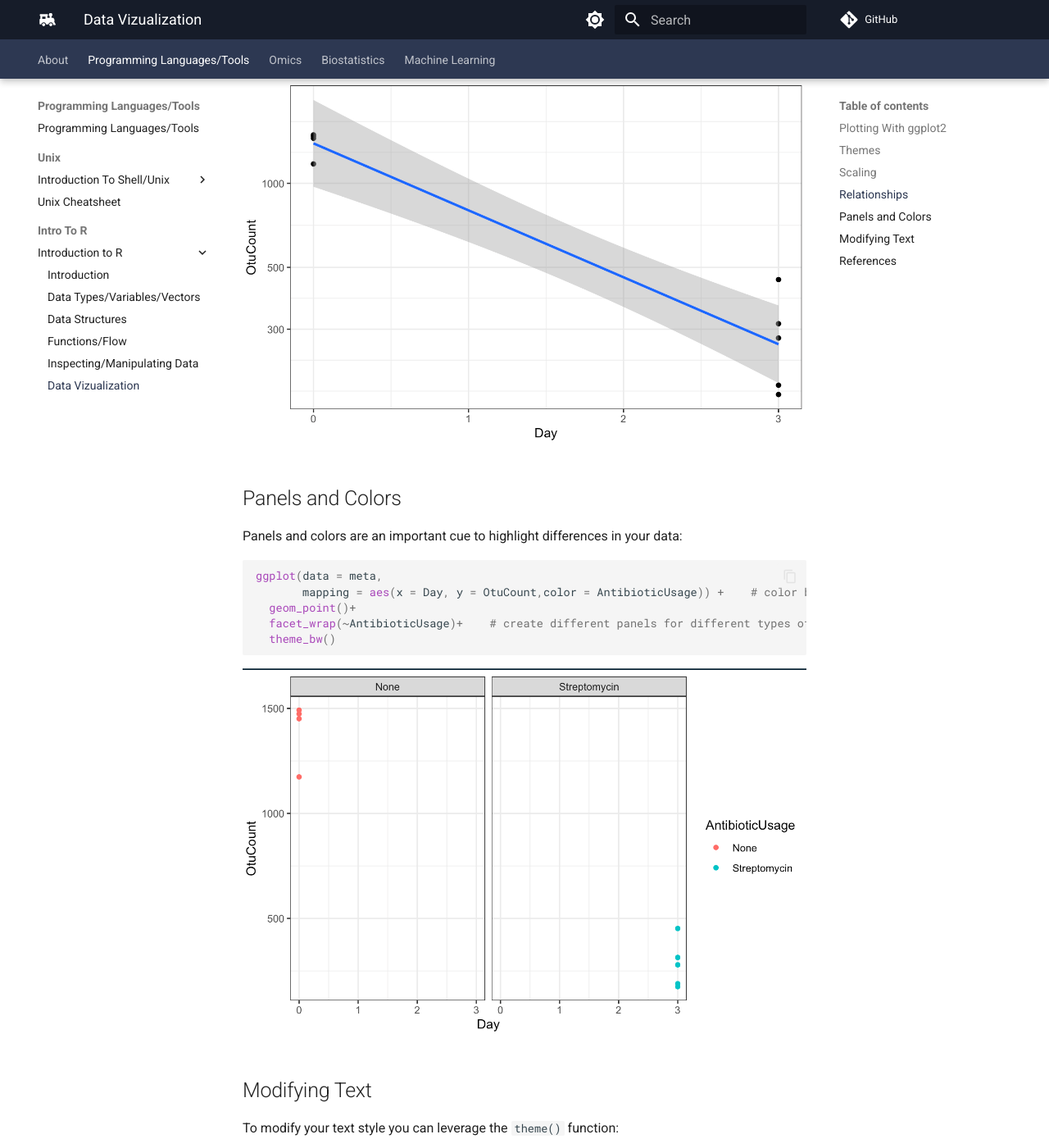
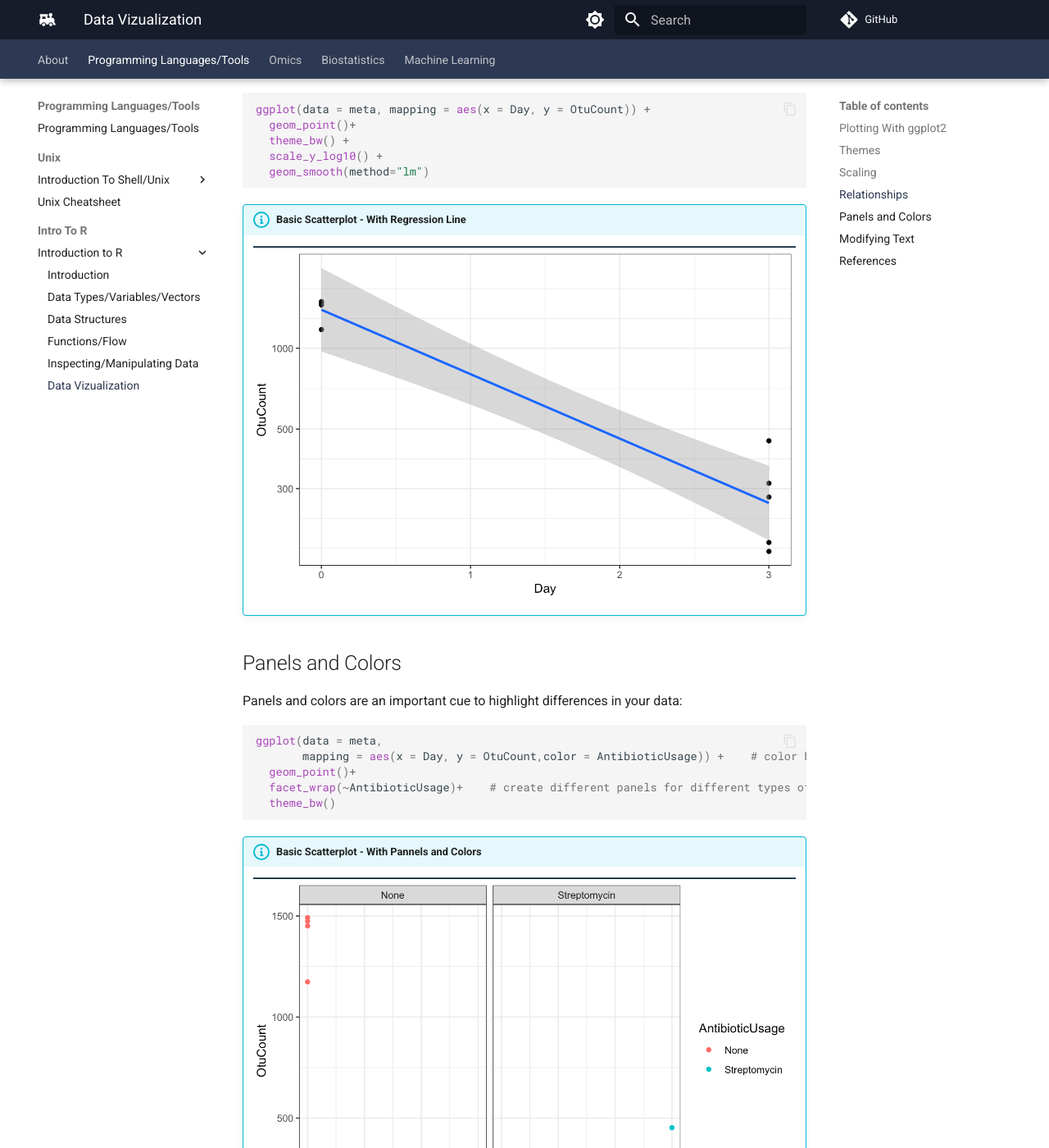
Before and after one commit to comp-tox-jhu/CompToxLab, an MkDocs documentation site: the page built from docs/programming_languages_tools/intro_to_r/06_visualization.md, in a window 1280 px wide and 1400 px high, scrolled down 2771 px. Shown: the whole window at 82% size. Built offline with MkDocs 1.6.1 and Material for MkDocs 9.7.7, drawn with Linux system fonts in a browser that asks for light colours; comment, search, counter and statistics services are not loaded; some of the changed text lies outside the part shown.

Commit message:
Update 06_visualization.md

````diff
--- a/docs/programming_languages_tools/intro_to_r/06_visualization.md
+++ b/docs/programming_languages_tools/intro_to_r/06_visualization.md
@@ -9,7 +9,9 @@ ggplot(data = meta, mapping = aes(x = Day, y = OtuCount)) +    # specify what da
   geom_point()   # what type of plot do you want to make? here we make a scatterplot
 ```
 
-![](images/scatterplot.png)
+!!! info "Basic Scatterplot"
+
+    ![](images/scatterplot.png)
 
 While we will go through a few plot types in this topic note, we reccomend you check out the [R Graph Gallery](https://r-graph-gallery.com) for a complete list of possible plots and how to make them using the `ggplot2` library.
 
@@ -23,7 +25,9 @@ ggplot(data = meta, mapping = aes(x = Day, y = OtuCount)) +
   theme_bw()
 ```
 
-![](images/theme-bw.png)
+!!! info "Basic Scatterplot - With Theme"
+
+    ![](images/theme-bw.png)
 
 !!! tip
     For a complete list of themes, visit the [Complete ggplot2 Themes page](https://ggplot2.tidyverse.org/reference/ggtheme.html)
@@ -39,7 +43,9 @@ ggplot(data = meta, mapping = aes(x = Day, y = OtuCount)) +
   scale_y_log10()
 ```
 
-![](images/scaling.png)
+!!! info "Basic Scatterplot -  With Log Scaling"
+
+    ![](images/scaling.png)
 
 ## Relationships
 
@@ -53,7 +59,9 @@ ggplot(data = meta, mapping = aes(x = Day, y = OtuCount)) +
   geom_smooth(method="lm")
 ```
 
-![](images/add-line.png)
+!!! info "Basic Scatterplot - With Regression Line"
+
+    ![](images/add-line.png)
 
 ## Panels and Colors
 
@@ -67,7 +75,9 @@ ggplot(data = meta,
   theme_bw()
 ```
 
-![](images/facet.png)
+!!! info "Basic Scatterplot - With Pannels and Colors"
+
+    ![](images/facet.png)
 
 ## Modifying Text
 
@@ -80,7 +90,9 @@ ggplot(data = meta, mapping = aes(x = AntibioticUsage,fill = AntibioticUsage)) +
   theme(axis.text.x = element_text(angle = 45,hjust = 1)) # angle the text by 45 degrees and move the text down by 1 point
 ```
 
-![](images/text-style.png)
+!!! info "Basic Barplot - With The Text Modified"
+
+    ![](images/text-style.png)
 
 You can also modify the x label, y label, title, and title of the legend:
 
@@ -97,7 +109,9 @@ ggplot(data = meta, mapping = aes(x = AntibioticUsage, y = OtuCount,fill= Antibi
   )
 ```
 
-![](images/plot-labels.png)
+!!! info "Basic Boxplot - With Plot Labels Changed"
+
+    ![](images/plot-labels.png)
 
 
 ## References
````
